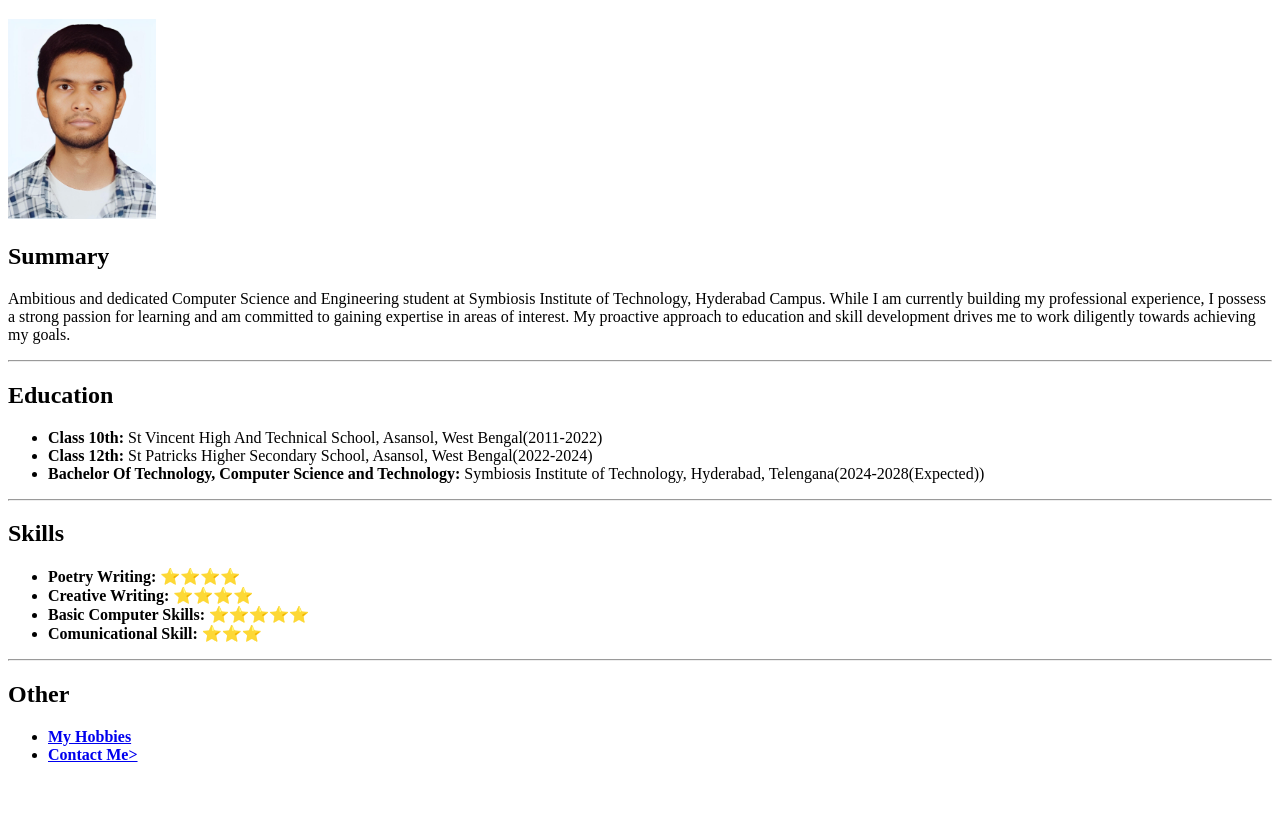
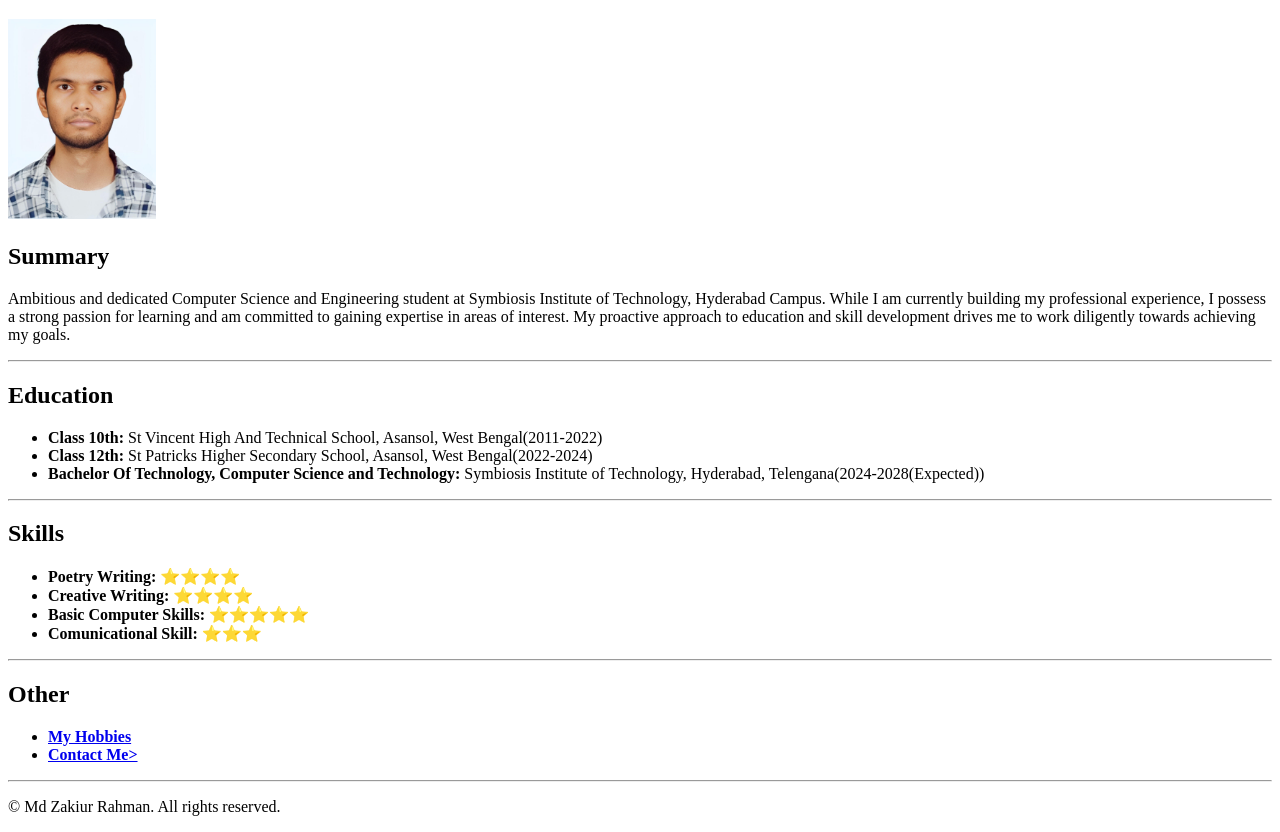
Before and after one commit to Md-Zakiur-Rahman/Resume, a plain HTML site: page index.html in a window 1280 px wide. Shown: the part 61-893 px from the top of the page. Before the commit the page ends 841 px from the top, so only its background shows below. Drawn offline with Linux system fonts and the light colour scheme.

Commit message:
Update index.html

```diff
--- a/index.html
+++ b/index.html
@@ -34,5 +34,9 @@
         <li><a href="./Hobbies.html"><b>My Hobbies</b></a></li>
         <li><a href="./Contact.html"><b>Contact Me></b></a></li>
        </ul>
+       <hr />
+       <footer>
+        <p>© Md Zakiur Rahman. All rights reserved.</p>
+       </footer>
     </body>
 </html>
```
